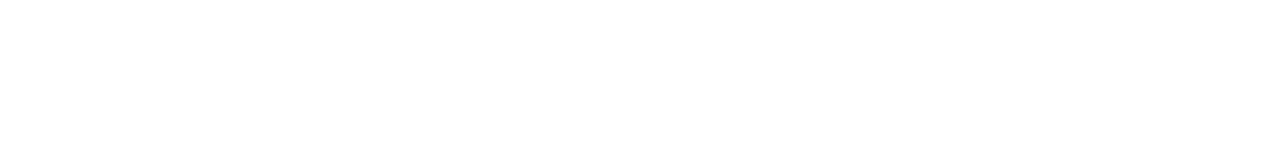
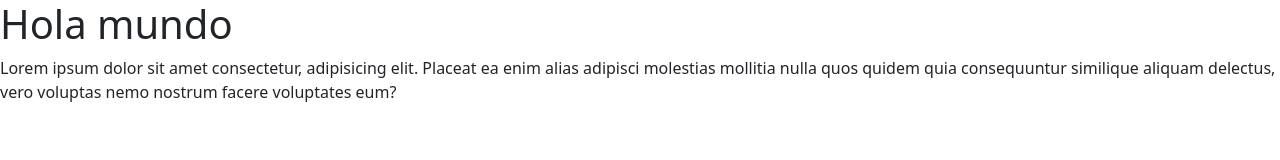
Before and after one commit to marceRocha/proyecto-final, a plain HTML site: page index.html in a window 1280 px wide. Drawn offline with Linux system fonts and the light colour scheme.

Commit message:
introducir hola mundo

```diff
--- a/index.html
+++ b/index.html
@@ -5,8 +5,14 @@
     <meta http-equiv="X-UA-Compatible" content="IE=edge">
     <meta name="viewport" content="width=device-width, initial-scale=1.0">
     <title>Document</title>
+    <link rel="stylesheet" href="css/bootstrap.min.css">
 </head>
 <body>
+    <div>
+        <h1>Hola mundo</h1>
+        <p>Lorem ipsum dolor sit amet consectetur, adipisicing elit. Placeat ea enim alias adipisci molestias mollitia nulla quos quidem quia consequuntur similique aliquam delectus, vero voluptas nemo nostrum facere voluptates eum?</p>
+    </div>
+    <script src="js/bootstrap.min.js"></script>
 
 </body>
 </html>
```
